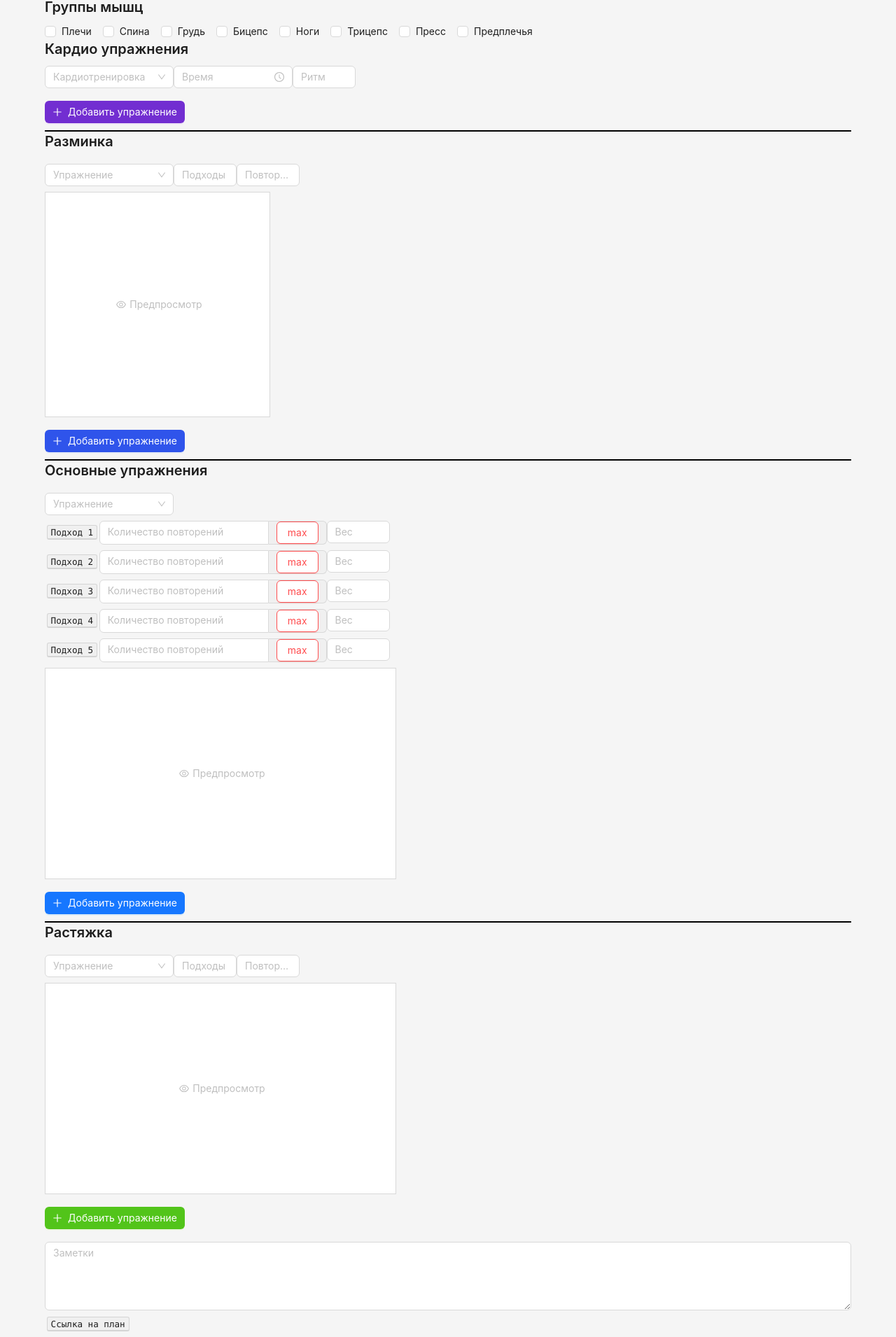
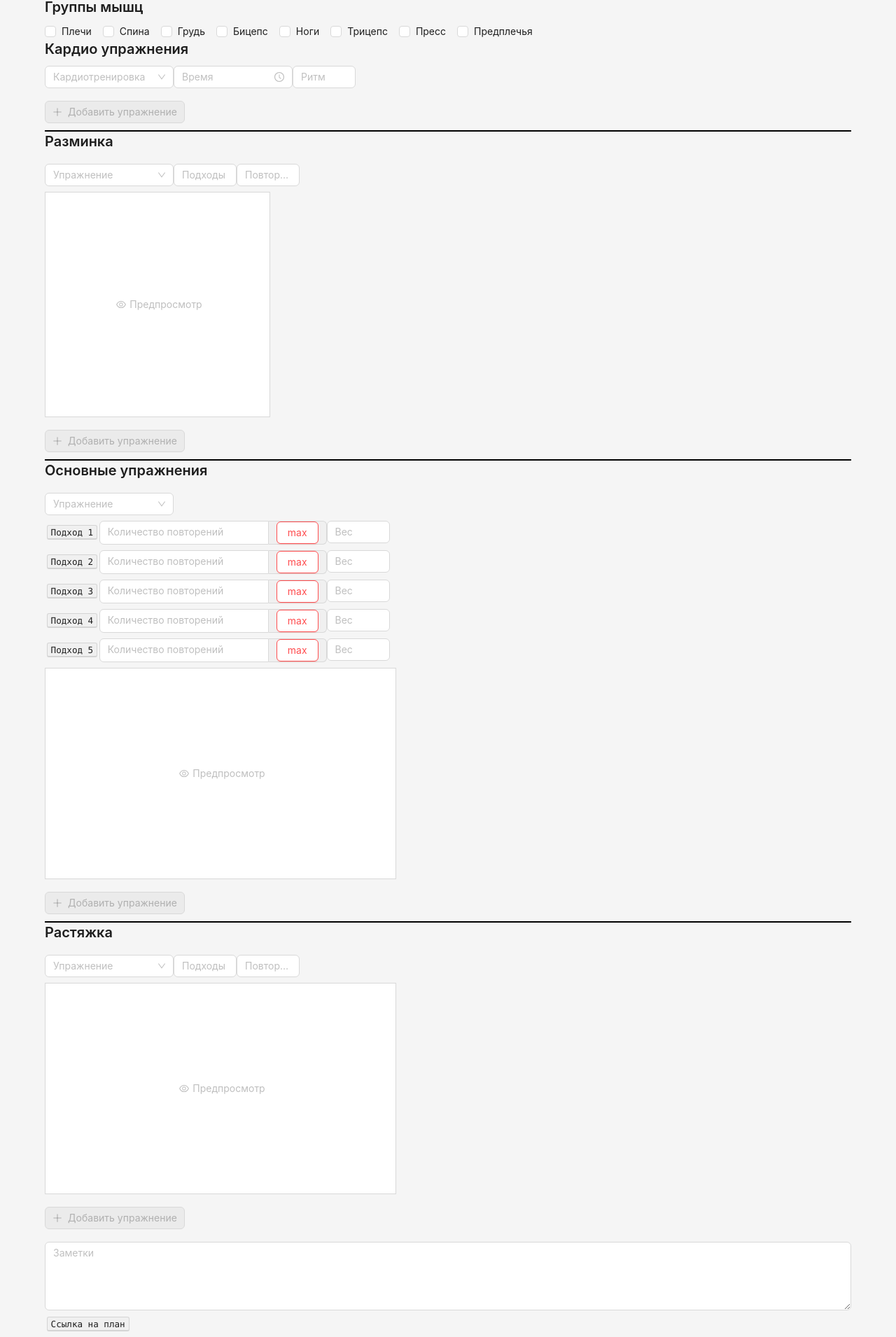
Before and after one commit to liahrothstein/workout.planner, a React (Vite) app: page /workout.planner/create#/create/ in a window 1280 px wide. Shown: the part 193-2103 px from the top of the page at 70% size. Built offline with nearby package versions, Linux system fonts and the light colour scheme.

Commit message:
feat: add disabled state for buttons

```diff
--- a/src/entities/add-exercise/ui/AddExercise.tsx
+++ b/src/entities/add-exercise/ui/AddExercise.tsx
@@ -60,6 +60,7 @@ export function AddExercise() {
             <Preview exercise={exercise} />
             <Button
                 icon={<PlusOutlined />}
+                disabled={!exercise}
                 color='blue'
                 variant='solid'
                 className='addExercise'
--- a/src/entities/cardio/ui/Cardio.tsx
+++ b/src/entities/cardio/ui/Cardio.tsx
@@ -43,6 +43,7 @@ export function Cardio() {
             </div>
             <Button
                 icon={<PlusOutlined />}
+                disabled={!cardioExercise}
                 color='purple'
                 variant='solid'
                 onClick={() => { dispatch(setCardio([...cardio, { name: cardioExercise, time: time, rhythm: rhytm }])) }}
--- a/src/entities/stretching/ui/Stretching.tsx
+++ b/src/entities/stretching/ui/Stretching.tsx
@@ -45,6 +45,7 @@ export function Stretching() {
             <StretchingPreview exercise={exercise} />
             <Button
                 icon={<PlusOutlined />}
+                disabled={!exercise}
                 color='green'
                 variant='solid'
                 onClick={() => { dispatch(setStretching([...stretching, { exercise: exercise, attempts: attempts, times: times }])) }}
--- a/src/entities/warm-up/ui/WarmUp.tsx
+++ b/src/entities/warm-up/ui/WarmUp.tsx
@@ -45,6 +45,7 @@ export function WarmUp() {
             <WarmUpPreview exercise={exercise} />
             <Button
                 icon={<PlusOutlined />}
+                disabled={!exercise}
                 color='geekblue'
                 variant='solid'
                 onClick={() => { dispatch(setWarmUp([...warmUp, { exercise: exercise, attempts: attempts, times: times }])) }}
```
